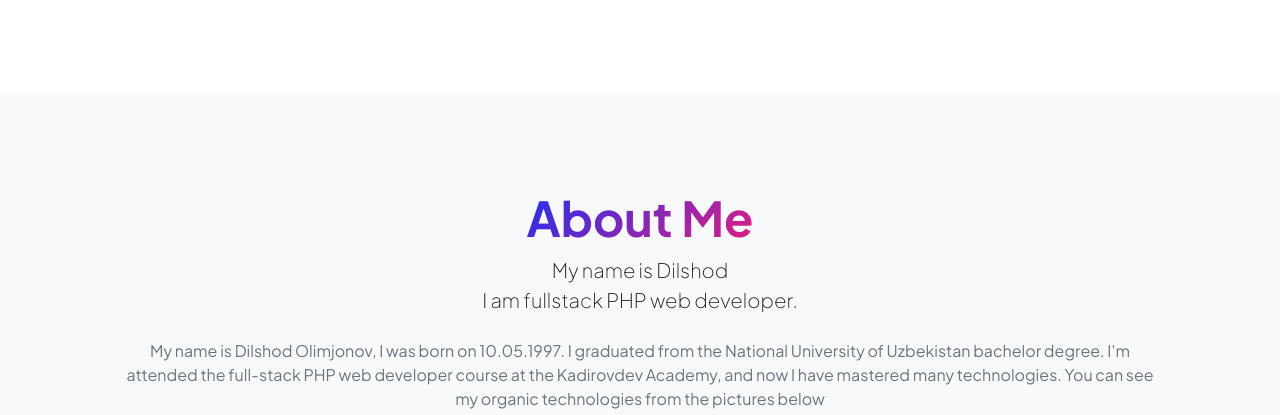
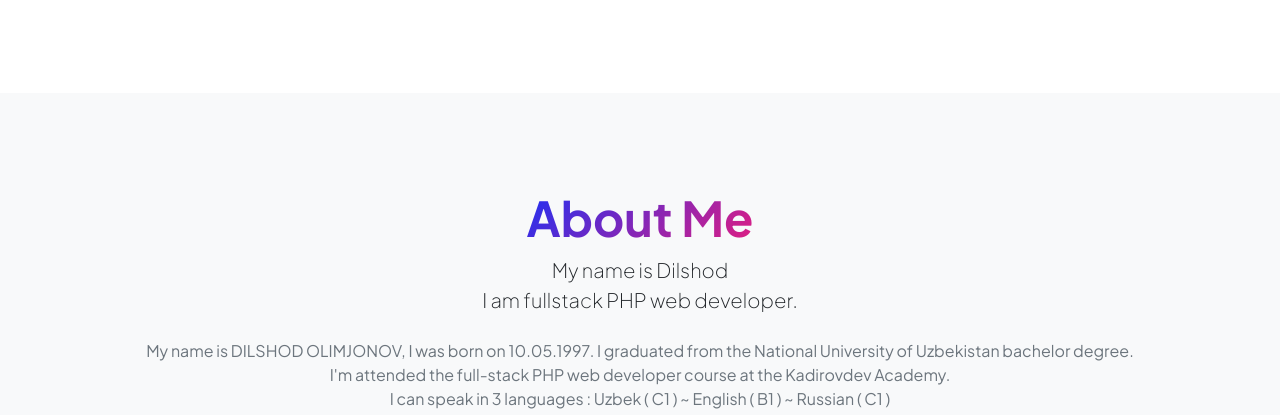
Before and after one commit to Dilshodlv/CV, a plain HTML site: page index.html in a window 1280 px wide. Shown: the part 996-1411 px from the top of the page. Drawn offline with nearby package versions, Linux system fonts and the light colour scheme.

```diff
--- a/index.html
+++ b/index.html
@@ -209,17 +209,19 @@
                         <h2 class="display-5 fw-bolder"><span class="text-gradient d-inline">About Me</span></h2>
                         <p class="lead fw-light mb-4">My name is Dilshod <br> I am fullstack PHP web developer.</p>
                         <p class="text-muted">
-                            My name is Dilshod Olimjonov, I was born on 10.05.1997.
-                            I graduated from the National University of Uzbekistan bachelor degree.
-                            I'm attended the full-stack PHP web developer course at the Kadirovdev Academy,
-                            and now I have mastered many technologies.
-                            You can see my organic technologies from the pictures below</p>
+                            My name is DILSHOD OLIMJONOV, I was born on 10.05.1997.
+                            I graduated from the National University of Uzbekistan bachelor degree.<br>
+                            I'm attended the full-stack PHP web developer course at the Kadirovdev Academy.<br>
+                        I can speak in 3 languages :    Uzbek  ( C1 ) ~ English  ( B1 ) ~ Russian ( C1 )<br>
+                        And now I have mastered many technologies.As can
+                        you can see my organic technologies from the pictures below
+                        </p>
                         <div class="col-xxl-7 mb-5 fs-1">
                             <img class="skill-icons " width="40" src="assets/HTML.png"/>
                             <img class="skill-icons " width="50" src="assets/JS.jpeg"/>
                             <img class="skill-icons " width="40" src="assets/Bootstrap.jpeg"/>
                             <img class="skill-icons" width="50" height="40" src="assets/Git.png"/>
-                            <img class="skill-icons " width="70"  height="70" src="assets/Gitlab.png"/>
+                            <img class="skill-icons " width="70" height="70" src="assets/Gitlab.png"/>
                             <img class="skill-icons " width="40" src="assets/MySQL.png"/>
                             <img class="skill-icons " width="60" src="assets/PHP.png"/>
                             <img class="skill-icons " width="40" src="assets/Symfony.png "/>
```
Also changed, not shown: projects.html (+1 -1 lines), resume.html (+2 -2 lines), 1 other file.
